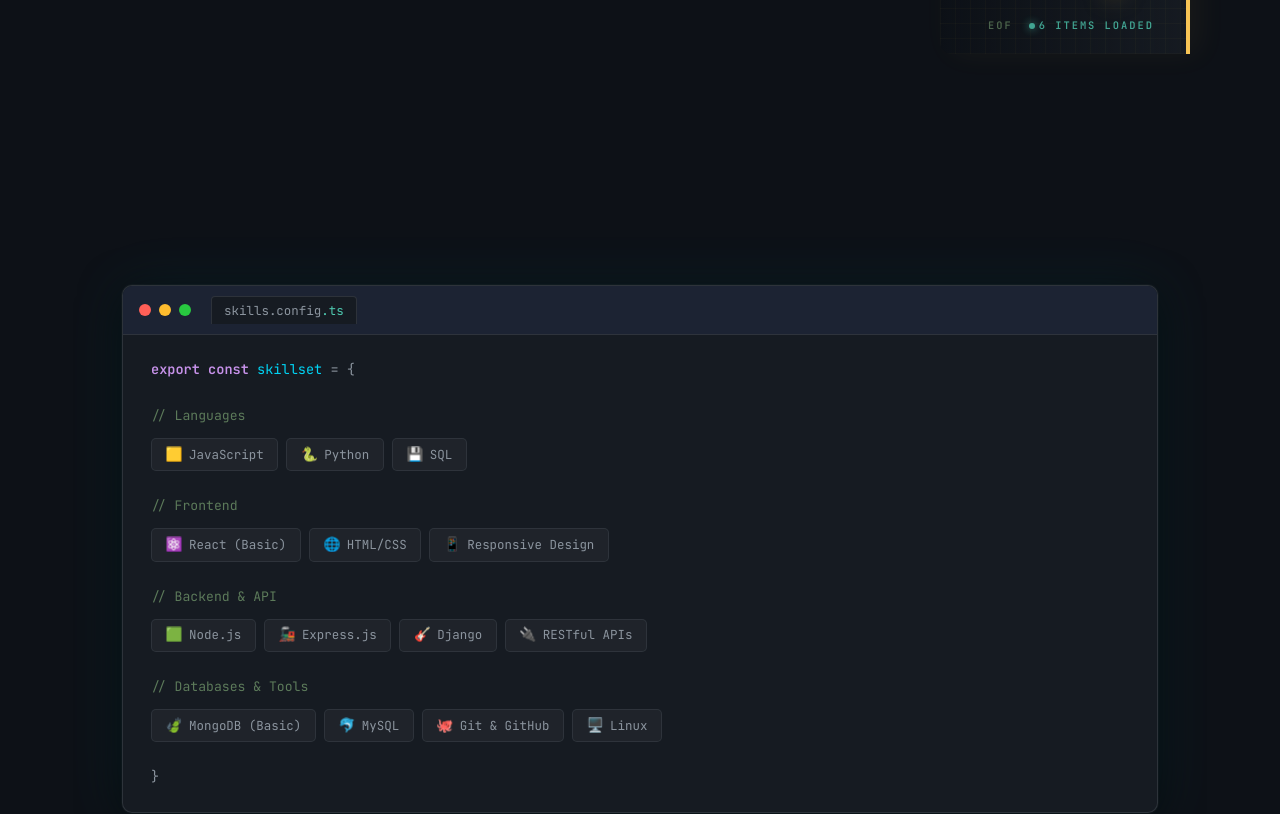
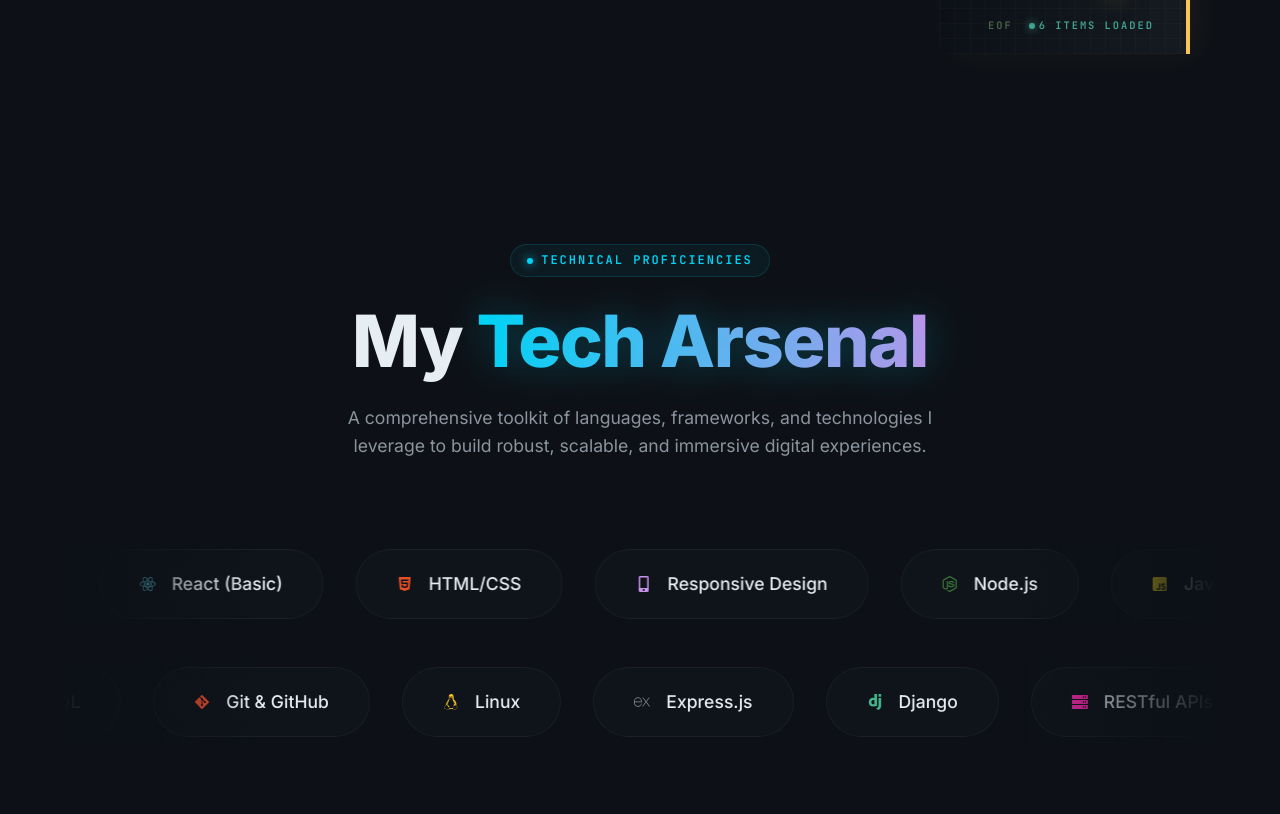
Before and after one commit to ah-nd-naf/Portfolio_Ahnaf, a React (Vite) app: page / in a window 1280 px wide. Shown: the part 2663-3477 px from the top of the page. Built offline with nearby package versions, Linux system fonts and the light colour scheme; the HTML template or start-up script is replaced by a standard one.

Commit message:
updated the skills UI

```diff
--- a/src/components/Skills.jsx
+++ b/src/components/Skills.jsx
@@ -1,93 +1,137 @@
 import React from 'react';
 import { motion } from 'framer-motion';
+import { FaJsSquare, FaPython, FaDatabase, FaReact, FaHtml5, FaNodeJs, FaServer, FaGitAlt, FaLinux, FaMobileAlt } from 'react-icons/fa';
+import { SiDjango, SiMongodb, SiMysql, SiExpress } from 'react-icons/si';
 
 const skillset = [
   {
     category: '// Languages',
     skills: [
-      { icon: '🟨', name: 'JavaScript' },
-      { icon: '🐍', name: 'Python' },
-      { icon: '💾', name: 'SQL' },
+      { icon: <FaJsSquare color="#f7df1e" size={16} />, name: 'JavaScript' },
+      { icon: <FaPython color="#3776ab" size={16} />, name: 'Python' },
+      { icon: <FaDatabase color="#8b949e" size={16} />, name: 'SQL' },
     ],
   },
   {
     category: '// Frontend',
     skills: [
-      { icon: '⚛️', name: 'React (Basic)' },
-      { icon: '🌐', name: 'HTML/CSS' },
-      { icon: '📱', name: 'Responsive Design' },
+      { icon: <FaReact color="#61dafb" size={16} />, name: 'React (Basic)' },
+      { icon: <FaHtml5 color="#e34f26" size={16} />, name: 'HTML/CSS' },
+      { icon: <FaMobileAlt color="#c792ea" size={16} />, name: 'Responsive Design' },
     ],
   },
   {
     category: '// Backend & API',
     skills: [
-      { icon: '🟩', name: 'Node.js' },
-      { icon: '🚂', name: 'Express.js' },
-      { icon: '🎸', name: 'Django' },
-      { icon: '🔌', name: 'RESTful APIs' },
+      { icon: <FaNodeJs color="#43853d" size={16} />, name: 'Node.js' },
+      { icon: <SiExpress color="#8b949e" size={16} />, name: 'Express.js' },
+      { icon: <SiDjango color="#44b78b" size={16} />, name: 'Django' },
+      { icon: <FaServer color="#f92aad" size={16} />, name: 'RESTful APIs' },
     ],
   },
   {
     category: '// Databases & Tools',
     skills: [
-      { icon: '🍃', name: 'MongoDB (Basic)' },
-      { icon: '🐬', name: 'MySQL' },
-      { icon: '🐙', name: 'Git & GitHub' },
-      { icon: '🖥️', name: 'Linux' },
+      { icon: <SiMongodb color="#47a248" size={16} />, name: 'MongoDB (Basic)' },
+      { icon: <SiMysql color="#4479a1" size={16} />, name: 'MySQL' },
+      { icon: <FaGitAlt color="#f05032" size={16} />, name: 'Git & GitHub' },
+      { icon: <FaLinux color="#fcc624" size={16} />, name: 'Linux' },
     ],
   },
 ];
 
+const allSkills = skillset.flatMap(group => group.skills);
+const firstRow = allSkills.slice(0, Math.ceil(allSkills.length / 2));
+const secondRow = allSkills.slice(Math.ceil(allSkills.length / 2));
+
+const MarqueeRow = ({ items, direction = "left", speed = 40 }) => {
+  return (
+    <div style={{ overflow: 'hidden', display: 'flex', width: '100%', position: 'relative', padding: '0.5rem 0' }}>
+      {/* Edge Fade Gradients */}
+      <div style={{ position: 'absolute', top: 0, left: 0, width: '15vw', height: '100%', background: 'linear-gradient(90deg, var(--bg) 0%, transparent 100%)', zIndex: 2, pointerEvents: 'none' }} />
+      <div style={{ position: 'absolute', top: 0, right: 0, width: '15vw', height: '100%', background: 'linear-gradient(270deg, var(--bg) 0%, transparent 100%)', zIndex: 2, pointerEvents: 'none' }} />
+
+      <motion.div
+        animate={{ x: direction === "left" ? ["0%", "-50%"] : ["-50%", "0%"] }}
+        transition={{ repeat: Infinity, duration: speed, ease: "linear" }}
+        style={{ display: 'flex', gap: '2rem', width: 'max-content' }}
+      >
+        {/* We duplicate the array 4 times to ensure seamless infinite scrolling regardless of screen width */}
+        {[...items, ...items, ...items, ...items].map((s, i) => (
+          <div
+            key={i}
+            className="marquee-skill-card"
+            style={{
+              display: 'flex',
+              alignItems: 'center',
+              gap: '1rem',
+              padding: '1.25rem 2.5rem',
+              background: 'rgba(22, 27, 34, 0.4)',
+              border: '1px solid rgba(255, 255, 255, 0.05)',
+              borderRadius: '100px',
+              whiteSpace: 'nowrap',
+              backdropFilter: 'blur(10px)',
+              transition: 'all 0.3s ease',
+              cursor: 'default'
+            }}
+            onMouseEnter={(e) => {
+              e.currentTarget.style.background = 'rgba(22, 27, 34, 0.9)';
+              e.currentTarget.style.borderColor = 'var(--syn-cyan)';
+              e.currentTarget.style.boxShadow = '0 0 20px rgba(0, 212, 245, 0.15)';
+              e.currentTarget.style.transform = 'translateY(-2px)';
+            }}
+            onMouseLeave={(e) => {
+              e.currentTarget.style.background = 'rgba(22, 27, 34, 0.4)';
+              e.currentTarget.style.borderColor = 'rgba(255, 255, 255, 0.05)';
+              e.currentTarget.style.boxShadow = 'none';
+              e.currentTarget.style.transform = 'none';
+            }}
+          >
+            <span style={{ fontSize: '1.6rem', display: 'flex' }}>{s.icon}</span>
+            <span style={{ fontFamily: 'var(--font-sans)', fontSize: '1.1rem', fontWeight: 500, color: 'var(--text-main)' }}>{s.name}</span>
+          </div>
+        ))}
+      </motion.div>
+    </div>
+  );
+};
+
 const Skills = () => (
-  <section id="skills" className="skills-section">
-    <div className="container">
+  <section id="skills" className="skills-section" style={{ minHeight: '80vh', display: 'flex', flexDirection: 'column', justifyContent: 'center' }}>
+    <div className="container" style={{ maxWidth: '1400px', padding: '0' }}>
+
       <motion.div
-        className="ide-window"
-        initial={{ opacity: 0, y: 40 }}
+        initial={{ opacity: 0, y: 20 }}
         whileInView={{ opacity: 1, y: 0 }}
-        viewport={{ once: true, amount: 0.15 }}
+        viewport={{ once: true }}
         transition={{ duration: 0.6 }}
+        style={{ textAlign: 'center', marginBottom: '5rem', padding: '0 2rem', position: 'relative' }}
       >
-        <div className="ide-titlebar">
-          <span className="traffic-light tl-red" />
-          <span className="traffic-light tl-yellow" />
-          <span className="traffic-light tl-green" />
-          <span className="ide-tab">skills.config<span className="tab-ext">.ts</span></span>
+        <div style={{ display: 'inline-flex', alignItems: 'center', gap: '8px', padding: '6px 16px', background: 'rgba(0, 212, 245, 0.05)', border: '1px solid rgba(0, 212, 245, 0.15)', borderRadius: '30px', marginBottom: '1.5rem' }}>
+           <span style={{ display: 'inline-block', width: '6px', height: '6px', borderRadius: '50%', background: 'var(--syn-cyan)', boxShadow: '0 0 10px var(--syn-cyan)', animation: 'pulse 2s infinite' }}></span>
+           <span style={{ fontFamily: 'var(--font-mono)', fontSize: '0.75rem', color: 'var(--syn-cyan)', letterSpacing: '2px', textTransform: 'uppercase', fontWeight: 600 }}>Technical Proficiencies</span>
         </div>
 
-        <div className="skills-ide-body">
-          <div style={{ fontFamily: 'var(--font-mono)', fontSize: '0.85rem', marginBottom: '1.5rem' }}>
-            <span className="syn-keyword">export const </span>
-            <span className="syn-fn">skillset </span>
-            <span style={{ color: 'var(--text-muted)' }}>= {'{'}</span>
-          </div>
+        <h2 style={{ fontSize: 'clamp(2.5rem, 6vw, 4.5rem)', fontFamily: 'var(--font-sans)', fontWeight: 800, margin: 0, letterSpacing: '-1.5px', lineHeight: 1.1 }}>
+          <span style={{ color: 'var(--text-main)' }}>My</span> <span className="text-gradient" style={{ display: 'inline-block', textShadow: '0 0 40px rgba(0, 212, 245, 0.3)' }}>Tech Arsenal</span>
+        </h2>
 
-          {skillset.map((group, gi) => (
-            <motion.div
-              key={group.category}
-              className="skill-category"
-              initial={{ opacity: 0, x: -20 }}
-              whileInView={{ opacity: 1, x: 0 }}
-              viewport={{ once: true }}
-              transition={{ duration: 0.4, delay: gi * 0.1 }}
-            >
-              <p className="skill-category-label">{group.category}</p>
-              <div className="skill-pills">
-                {group.skills.map((s) => (
-                  <span key={s.name} className="skill-pill">
-                    <span className="skill-icon">{s.icon}</span>
-                    {s.name}
-                  </span>
-                ))}
-              </div>
-            </motion.div>
-          ))}
+        <p style={{ color: 'var(--text-muted)', marginTop: '1.5rem', fontFamily: 'var(--font-sans)', fontSize: '1.1rem', maxWidth: '600px', margin: '1.5rem auto 0 auto', lineHeight: 1.6 }}>
+          A comprehensive toolkit of languages, frameworks, and technologies I leverage to build robust, scalable, and immersive digital experiences.
+        </p>
+      </motion.div>
 
-          <div style={{ fontFamily: 'var(--font-mono)', fontSize: '0.85rem', marginTop: '0.5rem' }}>
-            <span style={{ color: 'var(--text-muted)' }}>{'}'}</span>
-          </div>
-        </div>
+      <motion.div
+        initial={{ opacity: 0 }}
+        whileInView={{ opacity: 1 }}
+        viewport={{ once: true }}
+        transition={{ duration: 0.8, delay: 0.2 }}
+        style={{ display: 'flex', flexDirection: 'column', gap: '2rem', overflow: 'hidden' }}
+      >
+        <MarqueeRow items={firstRow} direction="left" speed={35} />
+        <MarqueeRow items={secondRow} direction="right" speed={40} />
       </motion.div>
+
     </div>
   </section>
 );
```
